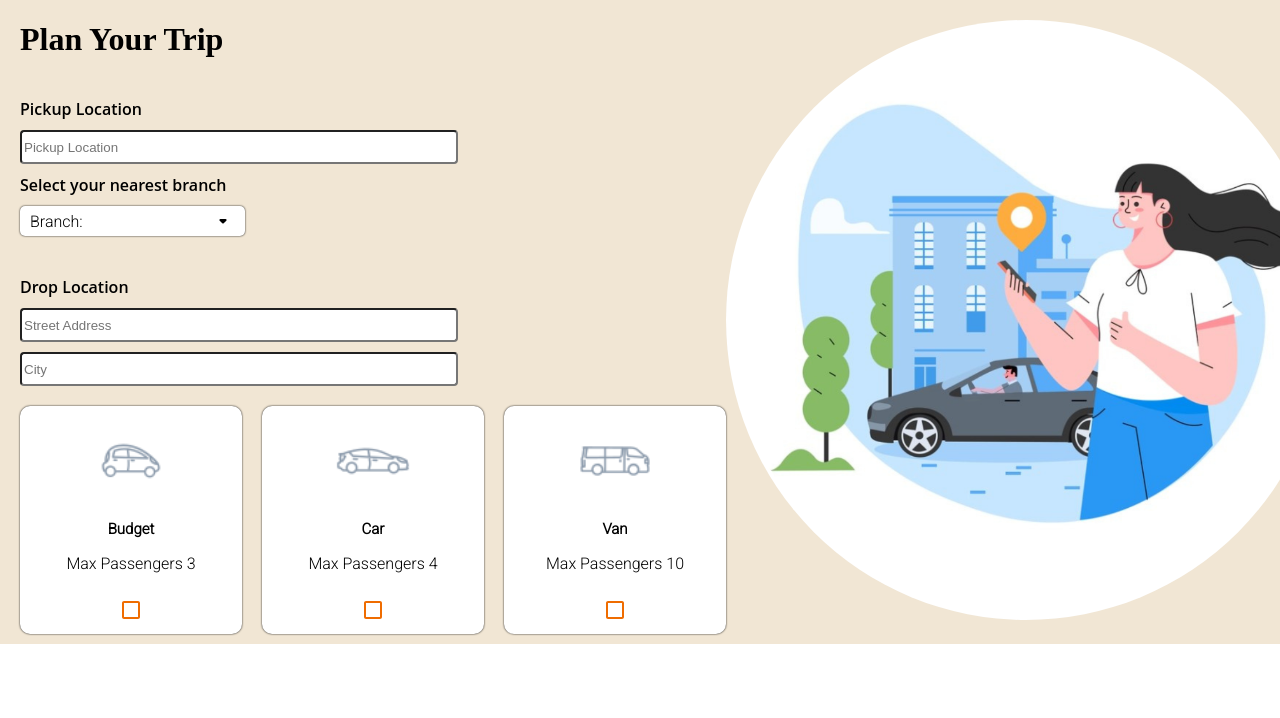
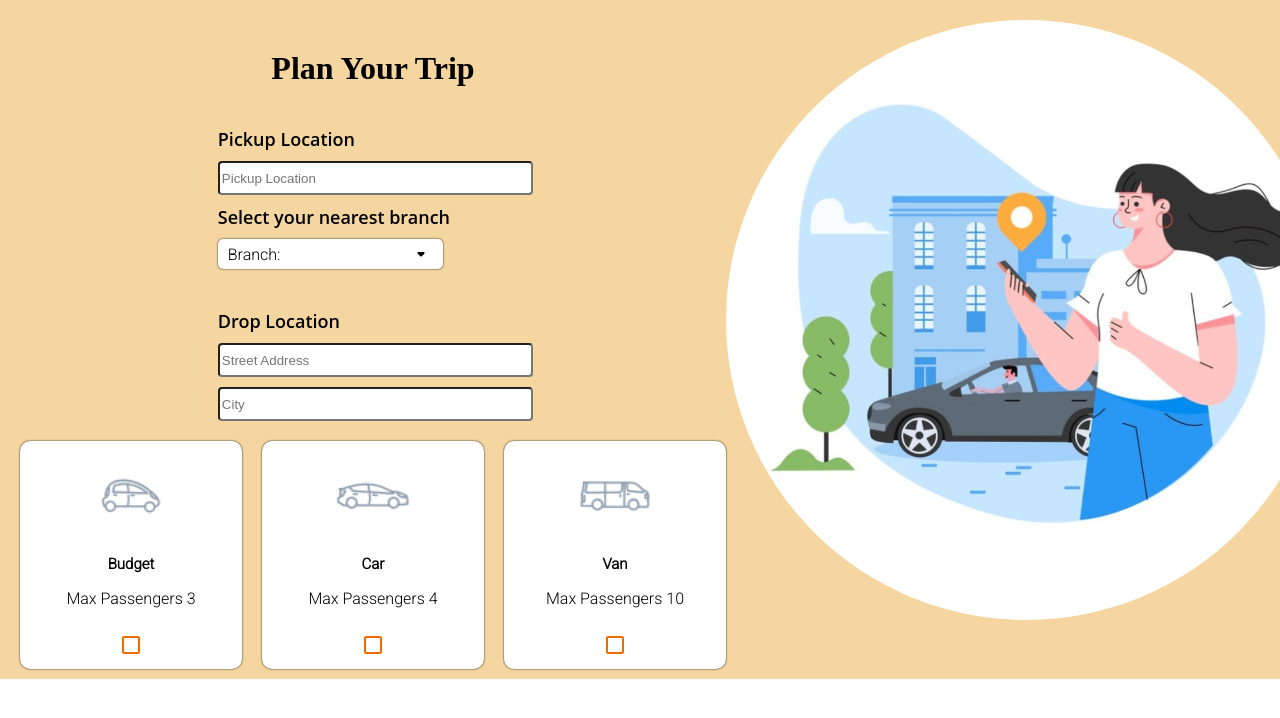
Before and after one commit to dvimukthi/cab-service-system, a React (Create React App) app: page /book in a window 1280 px wide. Shown: the top 718 px of the page. Built offline with nearby package versions, Linux system fonts and the light colour scheme; a web font is replaced by a local one.

Commit message:
BookingVehicles hover

```diff
--- a/src/Components/BookingComponent/BookingBody/BookingBody.css
+++ b/src/Components/BookingComponent/BookingBody/BookingBody.css
@@ -2,17 +2,22 @@
     display: flex;
     flex-direction: row;
     justify-content: space-between;
-    background-color: #F1E6D4;
+    background-color: #f5d6a0;
+}
+
+.boookingparttwo__container {
+
 }
 
 .bookingBody__container h1 {
-    text-align: left;
+    text-align: center;
     margin-left: 20px;
+    margin-top: 50px;
     font-family: 'Tiro Gurmukhi', serif;
 }
 
 .Trip__container {
-    margin-left: 20px;
+    margin-left: 30%;
 }
 
 .BookingField {
@@ -25,4 +30,5 @@
 .Trip__container label {
     font-family: 'Open Sans', sans-serif;
     font-weight: 600;
+    font-size: 18px;
 }
--- a/src/Components/BookingComponent/BookingBody/BookingVehicles.css
+++ b/src/Components/BookingComponent/BookingBody/BookingVehicles.css
@@ -19,7 +19,7 @@
 }
 
 .Vehicle__item:hover {
-    background: orange;
+    background: rgb(246, 176, 46);
 }
 
 .Vehicles {
```
